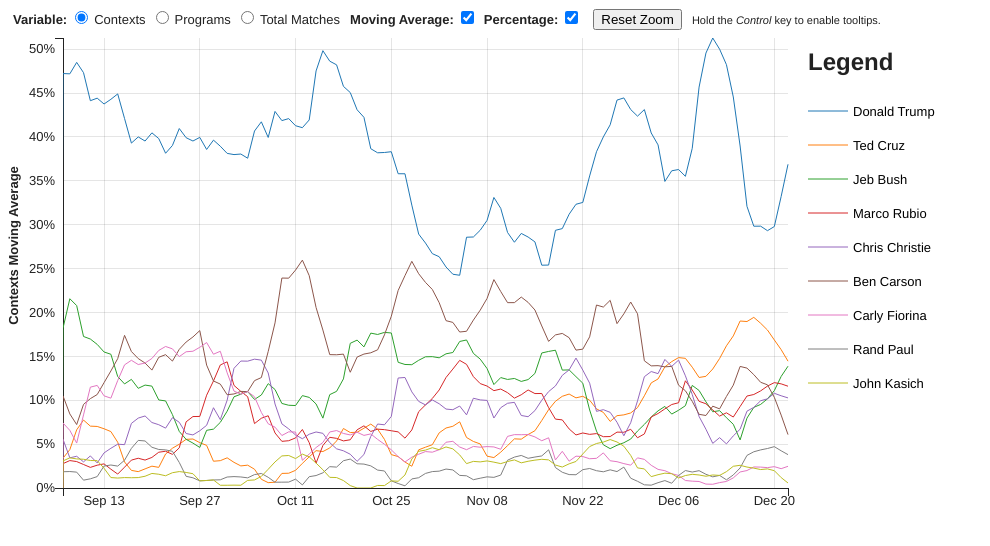
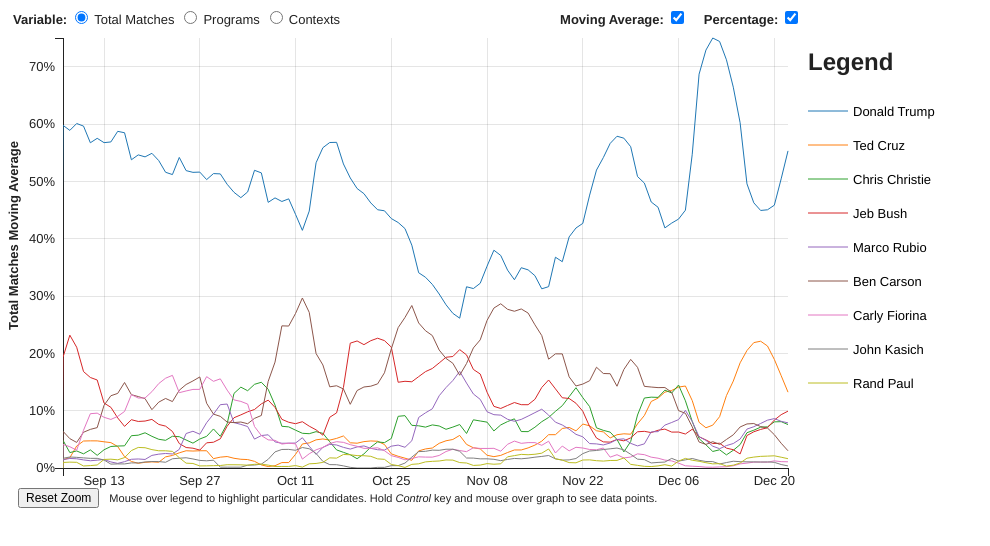
Before and after one commit to ppham27/snapstream-reader, a plain HTML site: page html/time-series.html in a window 1280 px wide. Shown: the whole page, without its empty margins (0-990 px from the left). Drawn offline with Linux system fonts and the light colour scheme.

Commit message:
updated cosmetics

```diff
--- a/html/time-series.css
+++ b/html/time-series.css
@@ -56,19 +56,22 @@ body {
   margin-right: 5px;
 }
 
-#controls button {
+#controls label.toggle {
+  margin-left: 15px;
+}
+
+#info button {
   margin-left: 10px;
-  margin-right: 5px;
+  margin-right: 10px;
+  font-size: 12px;
 }
 
 #controls input[type="checkbox"] {
   margin-right: 5px;
 }
 
-#controls .info {
+#info {
   font-size: 11px;
-  margin-left: 5px;
-  margin-right: 5px;
 }
 
 .brush .extent {
--- a/html/time-series.js
+++ b/html/time-series.js
@@ -1,7 +1,7 @@
-var variables = ["Contexts", "Programs", "Total Matches"];
+var variables = ["Total Matches", "Programs", "Contexts"];
 var movingAverageWindow = 7;
 var width = 800;
-var height = 480;
+var height = 460;
 var margin = {top: 10, right: 20, bottom: 20, left: 55};
 var urlQuery = parseQueryString(window.location.search.slice(1));
 var fileName = urlQuery['filename'] || 'default-time-series.csv';
@@ -16,7 +16,7 @@ if (title === null) {
 var controls = d3.select("#graph")
                .append("div").attr("id", "controls")
                .style("width", 960 + "px")
-               .style("height", (500-height) + "px");
+               .style("height", (500-height)/2 + "px");
 var legend = d3.select("#graph")
              .append("div")
              .attr("id", "legend")
@@ -29,6 +29,15 @@ var svg = d3.select("#graph")
           .attr("width", width)
           .attr("height", height)
           .style("display", "block");
+var info = d3.select('#graph')
+           .append("div").attr("id", "info")
+           .style("width", 960 + "px")
+           .style("height", (500-height)/2 + "px");
+info.append("button").attr("type", "button")
+.text("Reset Zoom")
+.on("click", brushed);
+info.append("span")
+.html("Mouse over legend to highlight particular candidates. Hold <em>Control</em> key and mouse over graph to see data points.");
 svg.append("clipPath")
 .attr("id", "clip")
 .append("rect")
@@ -85,9 +94,13 @@ variables.forEach(function(d, idx) {
   if (idx === 0) input[0][0].checked = true;
   variableSelector.append("span").attr("class", "radio-label").text(d);
 });
+controls.append("div")
+.style("display", "inline-block")
+.style("width", "200px");
 var isMovingAverage = controls.append("fieldset");
 isMovingAverage.append("label").text("Moving Average:")
-.attr("for", "isMovingAverage");
+.attr("for", "isMovingAverage")
+.attr("class", "toggle");
 isMovingAverage.append("input")
 .attr("type", "checkbox")
 .attr("id", "isMovingAverage")
@@ -96,18 +109,14 @@ isMovingAverage.append("input")
 .node().checked = true;
 var isPercentSelector = controls.append("fieldset");
 isPercentSelector.append("label").text("Percentage:")
-.attr("for", "isPercent");
+.attr("for", "isPercent")
+.attr("class", "toggle");
 isPercentSelector.append("input")
 .attr("type", "checkbox")
 .attr("id", "isPercent")
 .attr("name", "isPercent")
 .on("change", update)
 .node().checked = true;
-controls.append("button").attr("type", "button")
-.text("Reset Zoom")
-.on("click", brushed);
-controls.append("span")
-.attr("class", "info").html("Hold the <em>Control</em> key to enable tooltips.");
 
 // set up paths
 var liner = d3.svg.line()
```
